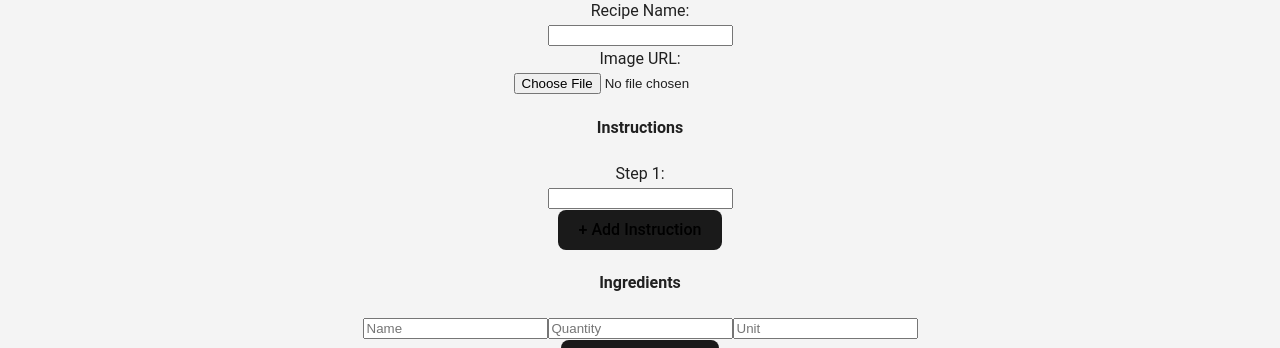
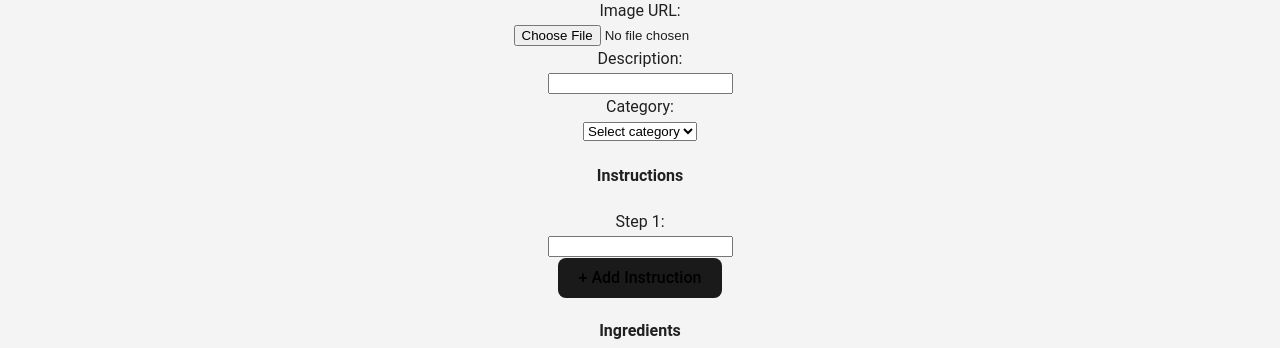
Before and after one commit to Inventory-Managment-Collective/inventory-management-app, a React (Vite) app: page /createRecipe in a window 1280 px wide. Shown: the part 192-540 px from the top of the page. Built offline with nearby package versions, Linux system fonts and the light colour scheme; no server answers.

Commit message:
added category to recipes and implemented tabs at the top of Recipes and User recipes to allow the user to filter the results based on category

```diff
--- a/src/pages/CreateIngredient.jsx
+++ b/src/pages/CreateIngredient.jsx
@@ -82,10 +82,6 @@ export default function CreateIngredient() {
             <option value="items">items</option>
           </select>
         </div>
-        <div>
-          <label>Category:</label><br />
-          <input value={category} onChange={e => setCategory(e.target.value)} required />
-        </div>
         <br />
         <button type="submit">Add Ingredient</button>
       </form>
--- a/src/pages/CreateRecipe.jsx
+++ b/src/pages/CreateRecipe.jsx
@@ -8,13 +8,15 @@ export default function CreateRecipe() {
   const [name, setName] = useState('');
   const [imageFile, setImageFile] = useState(null);
   const [instructions, setInstructions] = useState(['']);
+  const [description, setDescription] = useState(['']);
+  const [category, setCategory] = useState('');
   const [ingredients, setIngredients] = useState([{ name: '', quantity: '', unit: '' }]);
   const [user, setUser] = useState(null);
   const navigate = useNavigate();
 
   const auth = getAuth();
   //functions very similarly to createIngredeint but with cloudinary to allow the user to upload a picture
-  //of their recipe from their machine, as opposed
+  //of their recipe from their machine, as opposed to providing the URL
 
   const uploadImageToCloudinary = async (file) => {
     const formData = new FormData();
@@ -77,12 +79,14 @@ export default function CreateRecipe() {
       name,
       imageUrl,
       instructions: validInstructions,
+      description,
+      category,
       ingredients: validIngredients.map(ing => ({
         name: ing.name,
         quantity: parseFloat(ing.quantity),
         unit: ing.unit,
       })),
-      source: "user"  // Adding the source flag
+      source: "user"
     };
 
     try {
@@ -141,6 +145,21 @@ export default function CreateRecipe() {
         </div>
 
         <div>
+          <label>Description:</label><br />
+          <input value={description} onChange={e => setDescription(e.target.value)} required />
+        </div>
+
+        <div>
+        <label>Category:</label><br />
+          <select value={category} onChange={(e) => setCategory(e.target.value)} required>
+            <option value="">Select category</option>
+            <option value="Baking">Baking</option>
+            <option value="Pasta">Pasta</option>
+            <option value="Vegetarian">Vegetarian</option>
+          </select>
+          </div>
+
+        <div>
           <h4>Instructions</h4>
           {instructions.map((step, index) => (
             <div key={index}>
--- a/src/pages/Recipes.jsx
+++ b/src/pages/Recipes.jsx
@@ -26,7 +26,7 @@ import ArchiveIcon from '@mui/icons-material/Archive';
 //Link for navigation aswell as useNavigate and get Auth and AuthStateChange methods to
 //keep track of the currently logged in user.
 
-
+const categories = ["All", "Baking", "Pasta", "Vegetarian"];
 
 export default function Recipes() {
     const [recipes, setRecipes] = useState([]);
@@ -34,6 +34,7 @@ export default function Recipes() {
     const [loading, setLoading] = useState(true);
     const [user, setUser] = useState(null);
     const [searchTerm, setSearchTerm] = useState('');
+    const [selectedCategory, setSelectedCategory] = useState("All");
 
 
     const navigate = useNavigate();
@@ -218,9 +219,11 @@ export default function Recipes() {
     //If the id matches the liked recipe, we update its likes and likedBy.
 
 
-    const filteredRecipes = recipes.filter(recipe =>
-        recipe.name?.toLowerCase().startsWith(searchTerm.toLowerCase())
-    );
+    const filteredRecipes = recipes.filter(recipe => {
+        const matchesSearch = recipe.name?.toLowerCase().startsWith(searchTerm.toLowerCase());
+        const matchesCategory = selectedCategory === "All" || recipe.category === selectedCategory;
+        return matchesSearch && matchesCategory;
+    });
     //functionality to filter the recipe results displayed to the user based on the content of the "Search Recipes"
     //text field. optional chaining operator (? after recipe.name) protects against the possbility of accessing a
     //recipe without a name
@@ -244,6 +247,19 @@ export default function Recipes() {
                     sx={{ width: '300px' }}
                 />
             </Box>
+
+            <Box sx={{ mb: 3, display: 'flex', justifyContent: 'center', gap: 2 }}>
+                                    {categories.map(category => (
+                                        <Button
+                                            key={category}
+                                            variant={selectedCategory === category ? "contained" : "outlined"}
+                                            color="primary"
+                                            onClick={() => setSelectedCategory(category)}
+                                        >
+                                            {category}
+                                        </Button>
+                                    ))}
+                                </Box>
 
             {recipes.length === 0 ? (
                 <Typography variant="body1" align="center">
--- a/src/pages/UserRecipeDetails.jsx
+++ b/src/pages/UserRecipeDetails.jsx
@@ -119,12 +119,11 @@ export default function UserRecipeDetails() {
         style={{ width: '300px', borderRadius: '8px' }}
       />
 
-      <h3>Instructions</h3>
-      <ol>
-        {recipe.instructions?.map((step, index) => (
-          <li key={index}>{step}</li>
-        ))}
-      </ol>
+      <h3>Category</h3>
+      <p>{recipe.category}</p>
+
+      <h3>Description</h3>
+      <p>{recipe.description}</p>
 
       <h3>Ingredients</h3>
       <ul>
--- a/src/pages/UserRecipes.jsx
+++ b/src/pages/UserRecipes.jsx
@@ -19,6 +19,7 @@ import DeleteIcon from '@mui/icons-material/Delete';
 //This functions very similarly to Recipes except no like button, save is replaced with share
 //and the user can delete a recipe or view recipe if they choose so.
 
+const categories = ["All", "Baking", "Pasta", "Vegetarian"];
 
 export default function UserRecipes() {
     const [recipes, setRecipes] = useState([]);
@@ -26,6 +27,7 @@ export default function UserRecipes() {
     const [user, setUser] = useState(null);
     const [searchTerm, setSearchTerm] = useState('');
     const [sharedRecipes, setSharedRecipes] = useState([]);
+    const [selectedCategory, setSelectedCategory] = useState("All");
 
     const auth = getAuth();
 
@@ -143,9 +145,12 @@ export default function UserRecipes() {
     //functionality for the user to share a recipe. functions very similarly to handleSave but the paths for get and
     //push are swapped around.
 
-    const filteredRecipes = recipes.filter(recipe =>
-        recipe.name?.toLowerCase().startsWith(searchTerm.toLowerCase())
-    );
+    const filteredRecipes = recipes.filter(recipe => {
+        const matchesSearch = recipe.name?.toLowerCase().startsWith(searchTerm.toLowerCase());
+        const matchesCategory = selectedCategory === "All" || recipe.category === selectedCategory;
+        return matchesSearch && matchesCategory;
+    });
+
 
     if (loading) return <Typography variant="h6" align="center">Loading recipes...</Typography>;
 
@@ -166,6 +171,19 @@ export default function UserRecipes() {
                             sx={{ width: '100%', maxWidth: 400 }}
                         />
                     </Box>
+                    <Box sx={{ mb: 3, display: 'flex', justifyContent: 'center', gap: 2 }}>
+                        {categories.map(category => (
+                            <Button
+                                key={category}
+                                variant={selectedCategory === category ? "contained" : "outlined"}
+                                color="primary"
+                                onClick={() => setSelectedCategory(category)}
+                            >
+                                {category}
+                            </Button>
+                        ))}
+                    </Box>
+
 
                     <Box sx={{ mb: 3, textAlign: 'center' }}>
                         <Button
@@ -209,6 +227,7 @@ export default function UserRecipes() {
                                                 width: '100%',
                                             }}
                                         />
+
                                         <Box sx={{ p: 2 }}>
                                             <Typography variant="h6" gutterBottom>{recipe.name}</Typography>
                                             <Typography variant="body2" gutterBottom>
@@ -267,11 +286,11 @@ export default function UserRecipes() {
                                                         }}
                                                     >
                                                         <IosShareIcon sx={{ fontSize: 18, mr: { xs: 0, sm: 1 }, transform: 'translateY(-1px)' }} />
-                                                    {sharedRecipes.includes(recipe.id) ? (
-                                                        <Box sx={{ display: { xs: 'none', sm: 'inline' } }}>Unshare</Box>
-                                                    ) : (
-                                                        <Box sx={{ display: { xs: 'none', sm: 'inline' } }}>Share</Box>
-                                                    )}
+                                                        {sharedRecipes.includes(recipe.id) ? (
+                                                            <Box sx={{ display: { xs: 'none', sm: 'inline' } }}>Unshare</Box>
+                                                        ) : (
+                                                            <Box sx={{ display: { xs: 'none', sm: 'inline' } }}>Share</Box>
+                                                        )}
                                                     </Button>
                                                 )}
 
```
